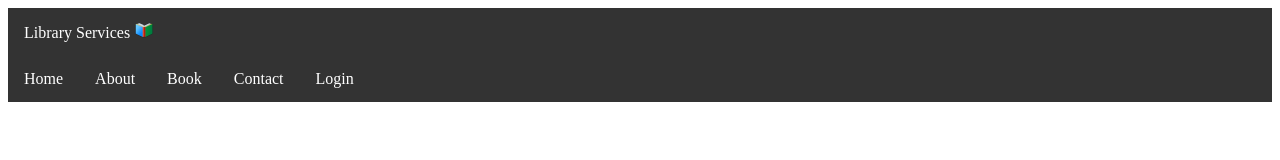
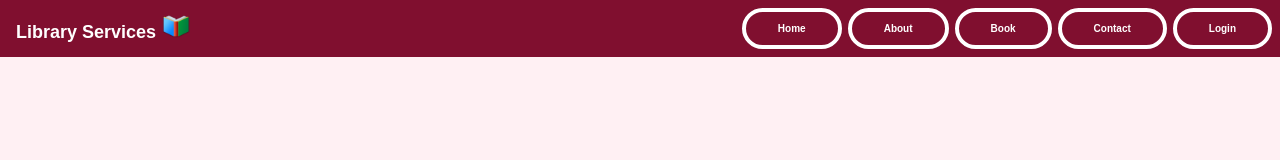
Before and after one commit to Tayeeb27/Library-Services-App, a plain HTML site: page client/navbar.html in a window 1280 px wide. Drawn offline with Linux system fonts and the light colour scheme.

Commit message:
style updated on login page

```diff
--- a/client/css/default.css
+++ b/client/css/default.css
@@ -0,0 +1,36 @@
+/* Background colour */
+body,
+html {
+    margin: 0;
+    width: 100%;
+}
+
+html {
+    background-color: #fff0f3;
+}
+
+/* Navbar buttons */
+.navBn {
+    display: inline-flex;
+    align-items: center;
+    justify-content: center;
+    padding: 0.7rem 2rem;
+    font-family: "Poppins", sans-serif;
+    font-weight: 700;
+    font-size: 10px;
+    text-align: center;
+    text-decoration: none;
+    color: #fff;
+    backface-visibility: hidden;
+    border: 0.3rem solid transparent;
+    border-radius: 3rem;
+}
+
+.navBn {
+    border-color: #fff;
+    transition: transform 0.2s cubic-bezier(0.235, 0, 0.05, 0.95);
+}
+
+.navBn:hover {
+    transform: perspective(1px) scale3d(1.044, 1.044, 1) translateZ(0) !important;
+}
--- a/client/navbar.html
+++ b/client/navbar.html
@@ -1,27 +1,29 @@
+<link rel="stylesheet" href="css/default.css">
 <!-- old nav bar -->
 <nav>
+    <span class="title">Library Services <img src="assets/book.ico" alt="Logo" width="30" height="24"> </span>
     <ul>
-        <li><span class="title">Library Services <img src="assets/book.ico" alt="Logo" width="20" height="16" class="d-inline-block align-text-top"> </span></li>
         <li>
-            <a href="home.html">Home</a>
+            <a class="navBn" href="home.html">Home</a>
         </li>
         <li>
-            <a href="about.html">About</a>
+            <a class="navBn" href="about.html">About</a>
         </li>
         <li>
-            <a href="book.html">Book</a>
+            <a class="navBn" href="book.html">Book</a>
         </li>
         <li>
-            <a href="contact.html">Contact</a>
+            <a class="navBn" href="contact.html">Contact</a>
         </li>
         <li>
-            <a href="login.html">Login</a>
+            <a class="navBn" href="login.html">Login</a>
         </li>
     </ul>
 </nav>
+
 <style>
     nav {
-        background-color: #333;
+        background-color: #800f2f;
         display: flex;
         justify-content: space-between;
         align-items: center;
@@ -29,11 +31,12 @@
     nav ul {
         list-style-type: none;
         margin: 0;
-        padding: 0;
+        padding: 5px;
         overflow: hidden;
     }
     nav li {
         float: left;
+        padding: 3px;
 
     }
     nav li a {
@@ -47,11 +50,17 @@
         display: block;
         color: white;
         text-align: center;
+        font-family: "Poppins", sans-serif;
+        font-weight: 700;
+        font-size: 18px;
         padding: 14px 16px;
         text-decoration: none;
-        margin-right: 1100px;
+
     }
     nav li a:hover {
-        background-color: #555;
+        background-color: #ff4d6d;
     }
+
+
+
 </style>
```
Also changed, not shown: client/about.html (+1 -0 lines), client/book.html (+1 -0 lines), client/contact.html (+1 -0 lines), client/css/login.css (+42 -0 lines), client/css/register.css (+42 -0 lines), client/footer.html (+4 -0 lines), client/login.html (+11 -4 lines), client/register.html (+7 -3 lines).
